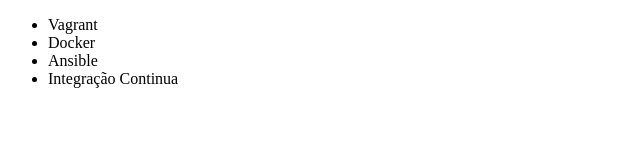
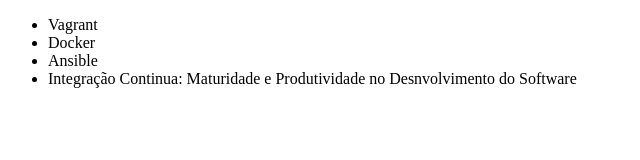
Before and after one commit to jonasp-repo/JAVA, a plain HTML site: page index.html in a window 1280 px wide. Shown: the whole page, without its empty margins (0-640 px from the left). Drawn offline with Linux system fonts and the light colour scheme.

Commit message:
Renomeando curso de integração continua

```diff
--- a/index.html
+++ b/index.html
@@ -9,7 +9,7 @@
         <li>Vagrant</li>
         <li>Docker</li>
         <li>Ansible</li>
-        <li>Integração Continua</li>
+        <li>Integração Continua: Maturidade e Produtividade no Desnvolvimento do Software</li>
     </ul>
 </body>
 </html>
```
